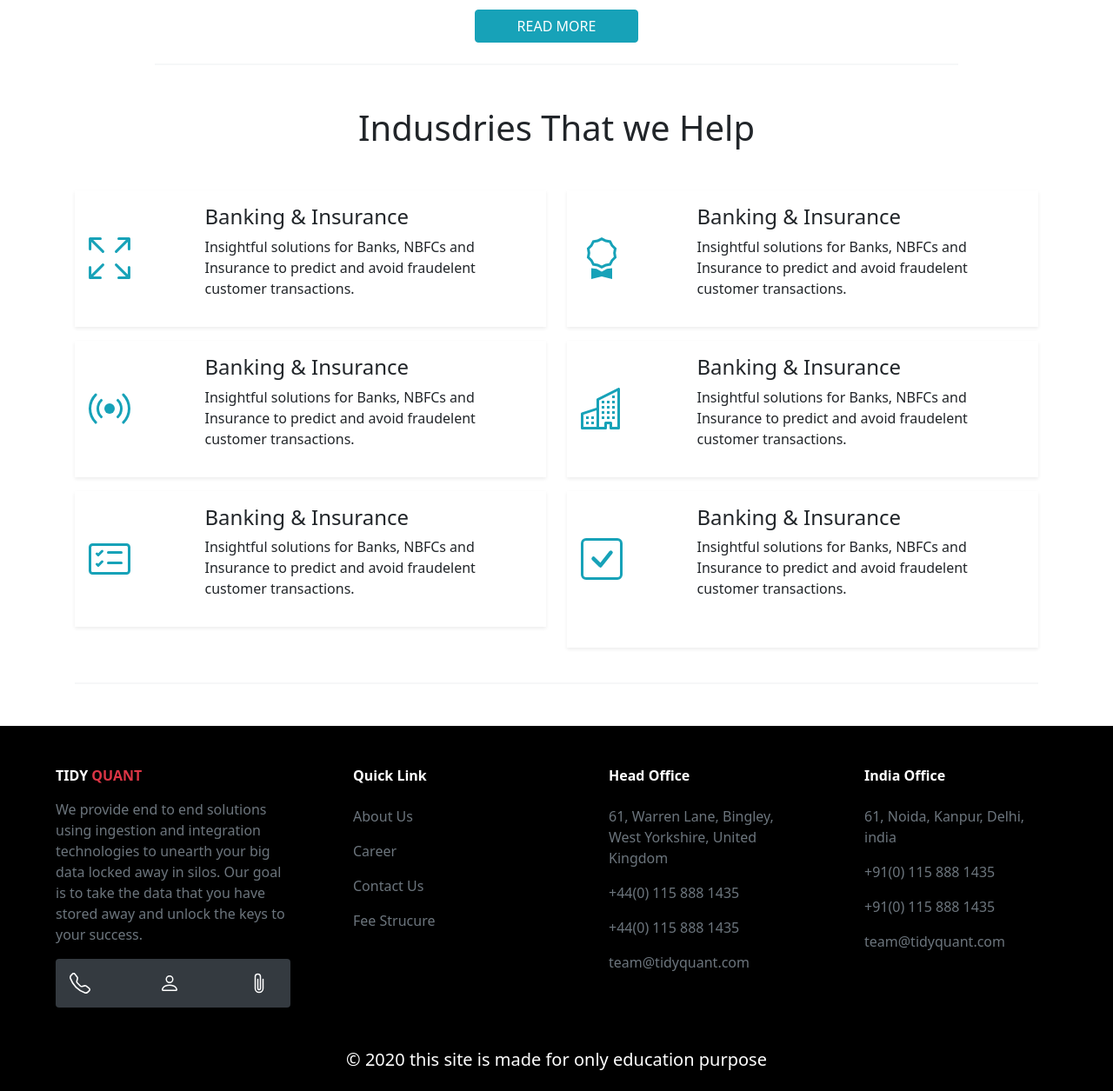
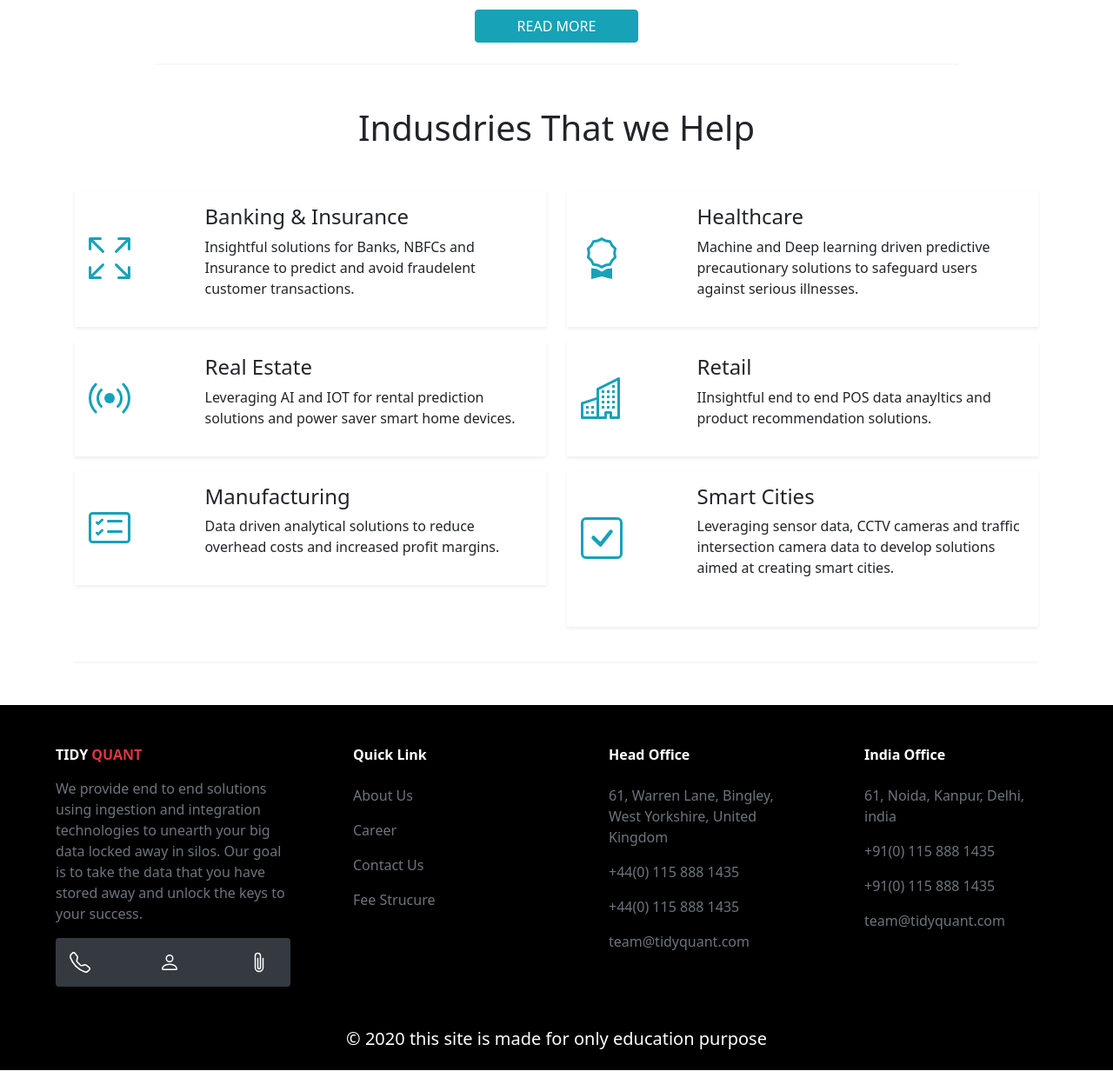
Before and after one commit to Anshum4512501/tidyquant_sample, a Django app: template tidyquant_ai/tidyquant_app/templates/tidyquant/home.html in a window 1280 px wide. Shown: the part 1125-2380 px from the top of the page at 87% size. After the commit the page ends 2356 px from the top, so only its background shows below. Run offline with Django 3.2, Linux system fonts and the light colour scheme; the template is opened without the code that fills it, so the values that code supplies are empty; some libraries are stand-ins or nearby versions.

Commit message:
new latest commit

```diff
--- a/tidyquant_ai/tidyquant_app/templates/tidyquant/ourhappy_client.html
+++ b/tidyquant_ai/tidyquant_app/templates/tidyquant/ourhappy_client.html
@@ -11,7 +11,7 @@
                           </svg>
                     </div>
                     <div class="col-sm-9 col-10 mx-auto">
-                        <h4 class="font-weight-light">
+                        <h4>
                             Banking & Insurance
                         </h4>
                         <p>Insightful solutions for Banks,
@@ -31,11 +31,10 @@
                           </svg>
                     </div>
                     <div class="col-md-9 col-10 mx-auto">
-                        <h4>Banking & Insurance
+                        <h4>Healthcare
                         </h4>
-                        <p>Insightful solutions for Banks,
-                            NBFCs and Insurance to predict and avoid
-                            fraudelent customer transactions.</p>
+                        <p>Machine and Deep learning driven
+                            predictive precautionary solutions to safeguard users against serious illnesses.</p>
                     </div>
                 </div>
             </div>
@@ -50,11 +49,10 @@
                           </svg>
                     </div>
                     <div class="col-md-9 col-10 mx-auto">
-                        <h4>Banking & Insurance
+                        <h4>Real Estate
                         </h4>
-                        <p>Insightful solutions for Banks,
-                            NBFCs and Insurance to predict and avoid
-                            fraudelent customer transactions.</p>
+                        <p>Leveraging AI and IOT for rental prediction
+                            solutions and power saver smart home devices.</p>
                     </div>
                 </div>
             </div>
@@ -69,11 +67,10 @@
                           </svg>
                     </div>
                     <div class="col-md-9 col-10 mx-auto">
-                        <h4>Banking & Insurance
+                        <h4>Retail
                         </h4>
-                        <p>Insightful solutions for Banks,
-                            NBFCs and Insurance to predict and avoid
-                            fraudelent customer transactions.</p>
+                        <p>IInsightful end to end POS data anayltics
+                             and product recommendation solutions.</p>
                     </div>
                 </div>
             </div>
@@ -88,11 +85,10 @@
                           </svg>
                     </div>
                     <div class="col-md-9 col-10 mx-auto">
-                        <h4>Banking & Insurance
+                        <h4>
+                            Manufacturing
                         </h4>
-                        <p>Insightful solutions for Banks,
-                            NBFCs and Insurance to predict and avoid
-                            fraudelent customer transactions.</p>
+                        <p>Data driven analytical solutions to reduce overhead costs and increased profit margins.</p>
                     </div>
                 </div>
             </div>
@@ -107,11 +103,9 @@
                           </svg>
                     </div>
                     <div class="col-md-9 col-10 mx-auto mb-sm-4">
-                        <h4>Banking & Insurance
+                        <h4>Smart Cities
                         </h4>
-                        <p>Insightful solutions for Banks,
-                            NBFCs and Insurance to predict and avoid
-                            fraudelent customer transactions.</p>
+                        <p>Leveraging sensor data, CCTV cameras and traffic intersection camera data to develop solutions aimed at creating smart cities.</p>
                     </div>
                 </div>
             </div>
```
